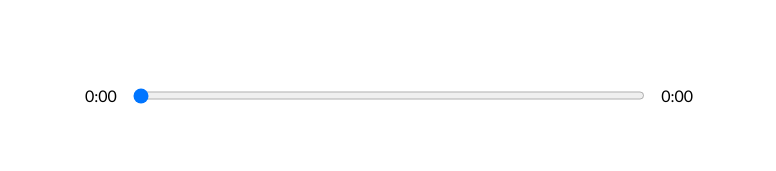
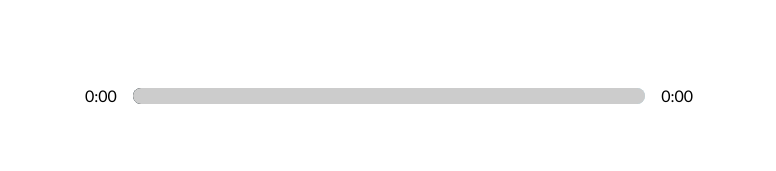
Before and after one commit to phonix375/react-player, a React (Create React App) app: page / in a window 1280 px wide. Shown: the part 490-661 px from the top of the page, without its empty margins (251-1027 px from the left). Built offline with nearby package versions, Linux system fonts and the light colour scheme.

Commit message:
started the animation of the slider

```diff
--- a/src/App.js
+++ b/src/App.js
@@ -44,6 +44,7 @@ const timeUpdateHandler = (e) => {
       songInfo={songInfo}
       songs={songs}
       setCurrentSong={setCurrentSong}
+      setSongs={setSongs}
       />
       <Library
       songs={songs}
--- a/src/componens/LibrarySong.js
+++ b/src/componens/LibrarySong.js
@@ -1,5 +1,5 @@
 import React from 'react';
-
+import {playAudio} from '../util';
 const LibrarySong = ({song,setSongs, songs, setCurrentSong, audioRef, isPlaying}) => {
 
     const songSelectHandel = () => {
@@ -18,21 +18,9 @@ const LibrarySong = ({song,setSongs, songs, setCurrentSong, audioRef, isPlaying}
                 }
             }
         })
-
         setSongs(newSongs)
-
-
-        //check if the song is playing
-        if(isPlaying){
-            const playPromise = audioRef.current.play();
-                playPromise.then((audio) => {
-                    audioRef.current.play();
-                })
-            }
-            audioRef.current.play()
-        }
-
-
+        playAudio(isPlaying,audioRef)
+    }
 
     return(
         <div onClick={songSelectHandel} className={`library-song ${song.active ? 'selected' : ""}`}>
@@ -45,4 +33,5 @@ const LibrarySong = ({song,setSongs, songs, setCurrentSong, audioRef, isPlaying}
     )
 };
 
+
 export default LibrarySong;
--- a/src/componens/player.js
+++ b/src/componens/player.js
@@ -1,9 +1,10 @@
-import React from 'react';
+import React, {useEffect} from 'react';
 import { FontAwesomeIcon } from '@fortawesome/react-fontawesome';
 import { faPlay, faAngleDoubleLeft, faAngleDoubleRight, faPause } from '@fortawesome/free-solid-svg-icons';
+import {playAudio} from "../util"
 
 
-const Player = ({currentSong,setCurrentSong, isPlaying, setIsPlaying, audioRef, setSongInfo, songInfo, songs}) => {
+const Player = ({currentSong,setCurrentSong, isPlaying, setIsPlaying, audioRef, setSongInfo, songInfo, songs, setSongs, song}) => {
 
     //state declaration
 
@@ -35,7 +36,27 @@ const Player = ({currentSong,setCurrentSong, isPlaying, setIsPlaying, audioRef,
                 setCurrentSong(songs[(currentIndex - 1) % songs.length])
              }
         }
+
     }
+    // use effect
+    useEffect(() => {
+        const newSongs = songs.map((item) => {
+            if(item.id === currentSong.id){
+                return{
+                    ...item,
+                    active:true
+                }
+            }else{
+                return{
+                    ...item,
+                    active:false
+                }
+            }
+        })
+
+        setSongs(newSongs)
+        playAudio(isPlaying, audioRef)
+    },[currentSong])
 
     //functions
     const getTime = (time) => {
@@ -47,9 +68,12 @@ const Player = ({currentSong,setCurrentSong, isPlaying, setIsPlaying, audioRef,
     return(
         <div className="player">
             <div className="time-control">
-               <p>{getTime(songInfo.currentTime)}</p>
+               <p>{songInfo.duration ? getTime(songInfo.currentTime) : '0:00'}</p>
+               <div className="track">
                <input min={0} max={songInfo.duration ||  0} value={songInfo.currentTime} type="range" onChange={dragEventHandler} />
-               <p>{getTime(songInfo.duration)}</p>
+               <div className="animate-track"></div>
+               </div>
+               <p>{songInfo.duration ? getTime(songInfo.duration) : '0:00'}</p>
             </div>
             <div className="play-control">
                 <FontAwesomeIcon onClick={() => skipTrackHandler('skip-back')} className="skip-back" size="2x" icon={faAngleDoubleLeft}></FontAwesomeIcon>
--- a/src/styles/_player.scss
+++ b/src/styles/_player.scss
@@ -8,9 +8,13 @@
 .time-control{
     width: 50%;
     display: flex;
+    align-items: center;
     input{
         width: 100%;
-        padding: 1rem 0rem;
+        // padding: 1rem 0rem;
+        -webkit-appearance: none;
+        background-color: transparent;
+        cursor: pointer;
     }
 }
 p{
@@ -26,3 +30,32 @@ p{
         cursor: pointer;
     }
 }
+
+input[type="range"]:focus{
+    outline: none;
+}
+input[type="range"]::-webkit-slider-thumb{
+    -webkit-appearance: none;
+    height: 16px;
+    width: 16px;
+    background: black;
+}
+
+.track{
+    background: lightblue;
+    width: 100%;
+    height: 1rem;
+    position: relative;
+    border-radius: 1rem;
+    overflow: hidden;
+}
+.animate-track{
+    background: rgb(204, 204, 204);
+    width: 100%;
+    height: 100%;
+    position: absolute;
+    top: 0;
+    left: 0;
+    transform: translateX(0%);
+    pointer-events: none;
+}
--- /dev/null
+++ b/src/util.js
@@ -0,0 +1,12 @@
+export const playAudio = (isPlaying, audioRef) => {
+
+        //check if the song is playing
+        if(isPlaying){
+            const playPromise = audioRef.current.play();
+                playPromise.then((audio) => {
+                    audioRef.current.play();
+                })
+            }
+            audioRef.current.play()
+
+};
```
